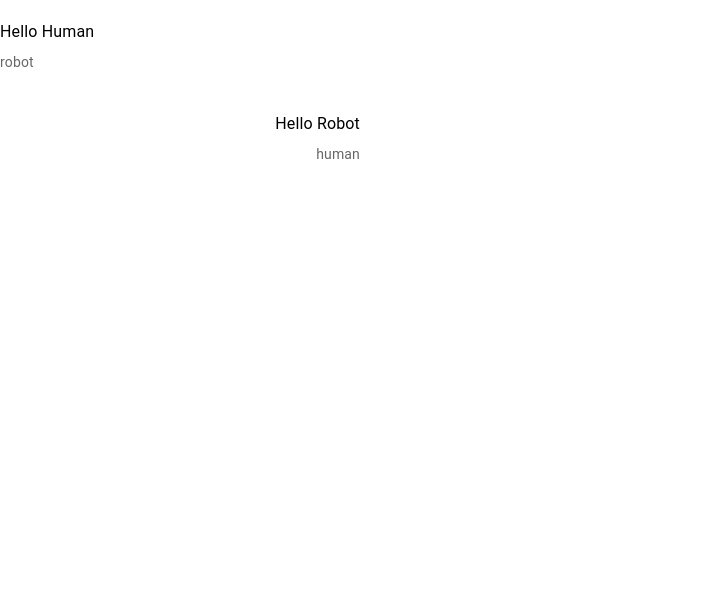
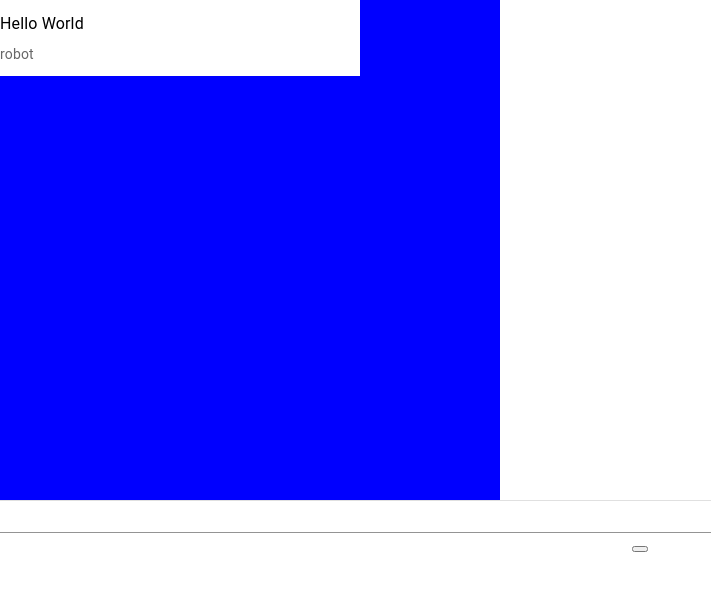
Before and after one commit to Aaddy-1/chat-ui, a React (Create React App) app: page /test in a window 1280 px wide. Shown: the top 590 px of the page, without its empty margins (0-711 px from the left). Built offline with nearby package versions, Linux system fonts and the light colour scheme.

Commit message:
Basic skeleton created, will focus on aethetics next time

```diff
--- a/src/views/chatTest.jsx
+++ b/src/views/chatTest.jsx
@@ -1,5 +1,8 @@
 import * as React from 'react';
 import { useState } from 'react';
+import { useEffect } from 'react';
+import { useRef } from 'react';
+
 import Box from '@mui/material/Box';
 import List from '@mui/material/List';
 import ListItemButton from '@mui/material/ListItemButton';
@@ -7,11 +10,15 @@ import ListItemIcon from '@mui/material/ListItemIcon';
 import Grid from '@mui/material/Grid';
 import ListItemText from '@mui/material/ListItemText';
 import { ListItem } from '@mui/material';
+import { TextField } from '@material-ui/core';
+import { Divider } from '@material-ui/core';
+
 
 function Message({props}) {
 
     const [alignment, setalignment] = useState(props.align == 0 ? "left" : "right");
-    console.log(alignment);
+    const [sender, setSender] = useState(props.sender == 0 ? "robot" : "human");
+    // console.log(alignment);
 
     return (
         <div>
@@ -19,10 +26,10 @@ function Message({props}) {
                 <List>
                     <Grid container>
                         <Grid item xs={12}>
-                            <ListItemText align={alignment} primary={props.message}></ListItemText>
+                            <ListItemText align={alignment} primary={props.content}></ListItemText>
                         </Grid>
                         <Grid item xs={12}>
-                            <ListItemText align={alignment} secondary={props.sender}></ListItemText>
+                            <ListItemText align={alignment} secondary={sender}></ListItemText>
                         </Grid>
                     </Grid>
                 </List>
@@ -33,37 +40,90 @@ function Message({props}) {
 }
 
 
-// After message we create a conversation component that will basically consist of several messages one after another
-// Conversation->message->{sender, data}
-// vetic sector gurgaon 45
+function ChatWindow({props}) {
+    const [messageList, setMessageList] = useState(props);
+    const endRef = useRef();
 
-function Chat({props}) {
+    const scrollToBottom = () => {
+        endRef.current?.scrollIntoView({behavior: "smooth"})
+    }
+    scrollToBottom(endRef.current);
 
+    useEffect(() => {
+        scrollToBottom();
+    });
+
+    function message(message) {
+        return (
+            <Grid item xs={12}>
+                <Message props={message}></Message>
+            </Grid>
+        )
+    }
     return (
         <div>
-            <List>
+            <Box sx={{
+                width: 500,
+                height: 500,
+                backgroundColor: 'blue',
+                overflow: 'auto',
+            }}>
                 <Grid container spacing={2}>
-                    <Grid item xs={12}>
-                        <Message props={{message: "Hello Human", sender: "robot", align:0}}></Message>
-                    </Grid>
-                    <Grid item xs={12}>
-                        <Message props={{message: "Hello Robot", sender: "human", align:1}}></Message>
-                    </Grid>
+                    {messageList.map(msg => (
+                        message(msg)
+                    ))}
                 </Grid>
-            </List>
+                <div ref={endRef}></div>
+            </Box>
+
         </div>
     )
 }
 
+// Conversation->message->{sender, data}
 
 export const ChatTest = () => {
+    const [sender, setSender] = useState(0);
+    const [align, setAlign] = useState(0);
+    const [messageList, setMessageList] = useState([{content: "Hello World", sender: sender, align: align}]);
+    let messageCopy = messageList;
+
+    // Creating a ref to textbox to access its value
+    const textRef = useRef();
+    function textKeyHandler(event) {
+        if (event.key === 'Enter') {
+            submitHandler();
+        }
+    }
+    function submitHandler() {
+        let tempSender = (sender == 0 ? 1 : 0);
+        let tempAlign = (align == 0 ? 1 : 0);
+        let newData = {
+            content: textRef.current.value,
+            sender: tempSender,
+            align: tempAlign,
+
+        }
+        messageCopy.push(newData);
+        // We set the value of text box back to null after hitting enter
+        textRef.current.value = '';
+        setMessageList(messageCopy);
+        console.log(messageList);
+        // We used the temp vars before because calling setState would re render the function
+        setSender(tempSender);
+        setAlign(tempAlign);
+    }
+
     return (
         <div>
           {/* <Title />
           <MessageList />
           <SendMessageForm /> */}
           {/* <Message props={{message: "Hello World"}}></Message> */}
-          <Chat></Chat>
+          <ChatWindow props={messageList}></ChatWindow>
+          <Divider/>
+          <TextField inputRef={textRef} fullWidth onKeyDown={textKeyHandler}></TextField>
+          <button onClick={submitHandler}></button>
        </div>
     )
 }
```
